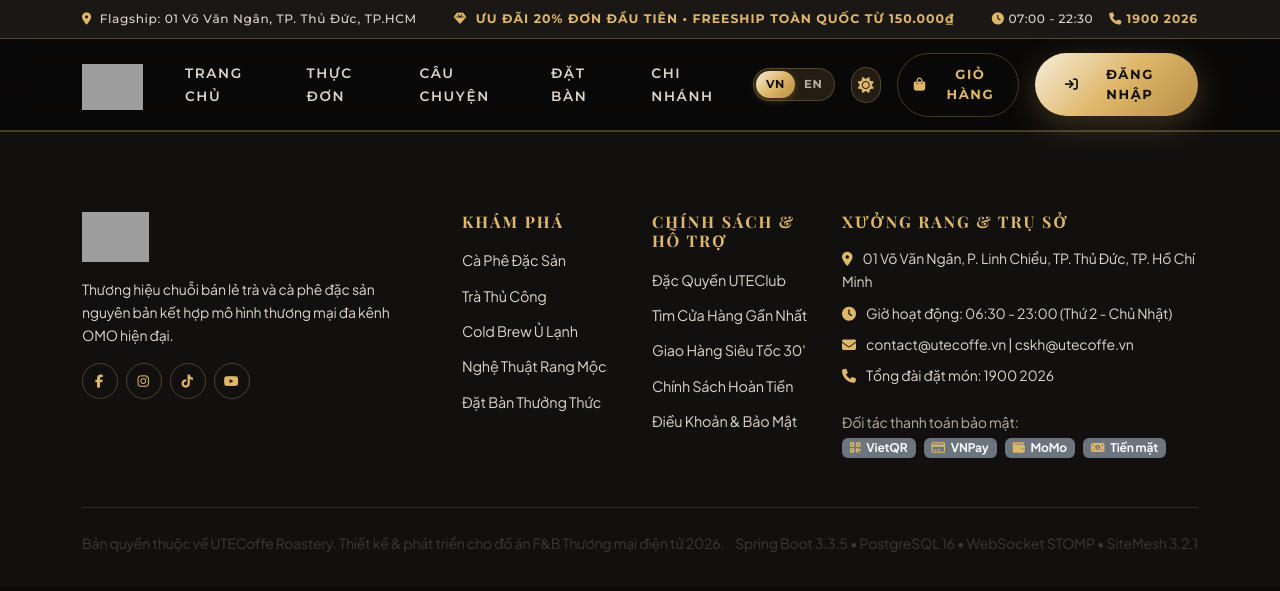
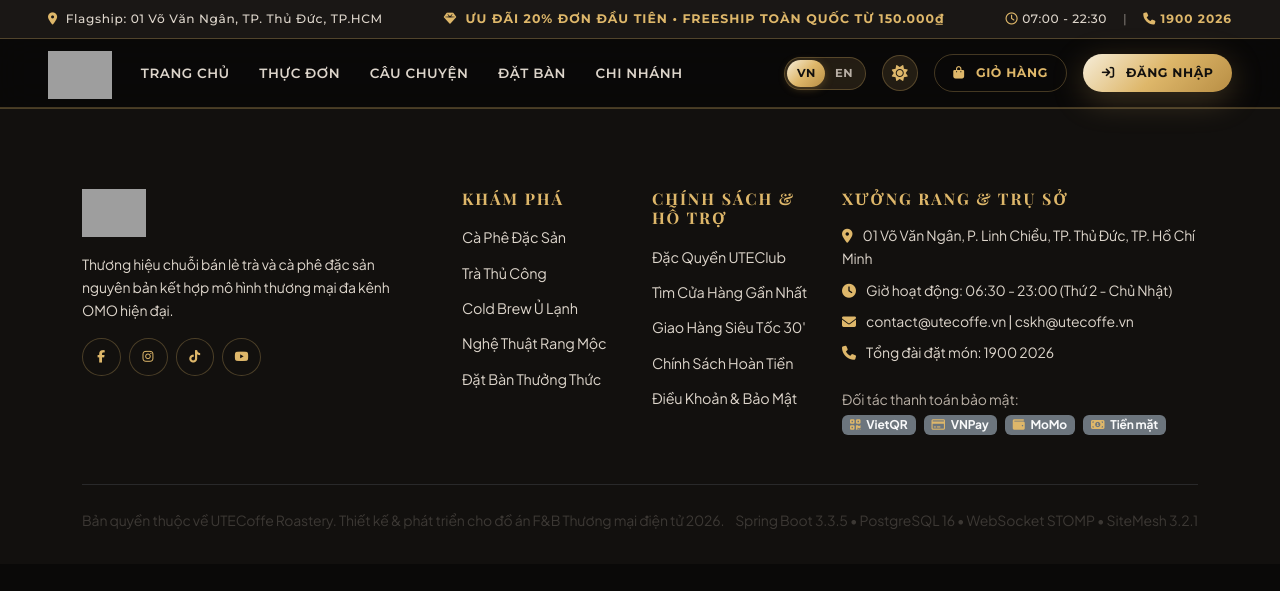
Before and after one commit to JiaysTM17/UTECoffe, a Java web app: template src/main/webapp/WEB-INF/decorators/default.jsp in a window 1280 px wide. Shown: the top 591 px of the page. Run offline with Tomcat 11, a stand-in JSP engine, Linux system fonts and the light colour scheme; the template is opened without the code that fills it, so the values that code supplies are empty; some libraries are stand-ins or nearby versions; some web fonts are replaced; grey boxes are pictures that could not be loaded.

Commit message:
fix(header): eliminate nav and button line wrapping with text-nowrap, crop logo viewBox for sharpness, and expand to container-fluid

```diff
--- a/src/main/webapp/WEB-INF/decorators/default.jsp
+++ b/src/main/webapp/WEB-INF/decorators/default.jsp
@@ -38,71 +38,72 @@
 
     <!-- Top Luxury Announcement Banner (High Contrast) -->
     <div class="top-announcement-bar">
-        <div class="container d-flex justify-content-between align-items-center flex-wrap gap-2">
-            <div class="d-none d-lg-flex align-items-center gap-2 top-bar-info">
+        <div class="container-fluid px-3 px-xl-5 d-flex justify-content-between align-items-center flex-nowrap" style="max-width: 1720px; margin: 0 auto;">
+            <div class="d-none d-lg-flex align-items-center gap-2 top-bar-info flex-shrink-0 text-nowrap">
                 <i class="fa-solid fa-location-dot text-gold"></i>
                 <span data-i18n="topbar.location">Flagship: 01 Võ Văn Ngân, TP. Thủ Đức, TP.HCM</span>
             </div>
-            <div class="mx-auto text-center top-bar-promo">
+            <div class="mx-auto text-center top-bar-promo text-nowrap px-2">
                 <i class="fa-solid fa-gem text-gold me-1"></i>
                 <span class="top-bar-promo-text" data-i18n="topbar.promo">ƯU ĐÃI 20% ĐƠN ĐẦU TIÊN • FREESHIP TOÀN QUỐC TỪ 150.000₫</span>
             </div>
-            <div class="d-none d-md-flex align-items-center gap-3 top-bar-right">
-                <span class="text-secondary"><i class="fa-solid fa-clock text-gold me-1"></i><span data-i18n="topbar.hours">07:00 - 22:30</span></span>
+            <div class="d-none d-md-flex align-items-center gap-3 top-bar-right flex-shrink-0 text-nowrap">
+                <span class="text-secondary"><i class="fa-regular fa-clock text-gold me-1"></i><span data-i18n="topbar.hours">07:00 - 22:30</span></span>
+                <span class="opacity-50">|</span>
                 <a href="tel:19002026" class="top-bar-hotline"><i class="fa-solid fa-phone text-gold me-1"></i>1900 2026</a>
             </div>
         </div>
     </div>
 
     <!-- Glassmorphism Sticky Navbar -->
-    <nav class="navbar navbar-expand-lg navbar-luxury sticky-top">
-        <div class="container">
+    <nav class="navbar navbar-expand-xl navbar-luxury sticky-top">
+        <div class="container-fluid px-3 px-xl-5 d-flex align-items-center justify-content-between flex-nowrap" style="max-width: 1720px; margin: 0 auto;">
             <!-- Brand Logo (Official Vector SVG Transparent) -->
-            <a class="navbar-brand py-0 me-3 me-xl-4" href="${pageContext.request.contextPath}/">
-                <img id="navbarLogo" src="${pageContext.request.contextPath}/assets/images/logo_dark.svg" alt="UTECOFFE Specialty Roastery" height="46" class="brand-logo-img d-inline-block align-text-top">
+            <a class="navbar-brand py-0 me-3 me-xxl-4 flex-shrink-0" href="${pageContext.request.contextPath}/">
+                <img id="navbarLogo" src="${pageContext.request.contextPath}/assets/images/logo_dark.svg" alt="UTECOFFE Specialty Roastery" height="48" class="brand-logo-img d-inline-block align-text-top">
             </a>
 
             <!-- Mobile Toggle -->
-            <button class="navbar-toggler border-gold text-gold" type="button" data-bs-toggle="collapse" data-bs-target="#navbarContent">
-                <i class="fa-solid fa-bars-staggered"></i>
+            <button class="navbar-toggler border-gold text-gold p-2" type="button" data-bs-toggle="collapse" data-bs-target="#navbarContent" aria-label="Toggle navigation">
+                <i class="fa-solid fa-bars-staggered fa-lg"></i>
             </button>
 
             <!-- Nav Items -->
             <div class="collapse navbar-collapse" id="navbarContent">
-                <ul class="navbar-nav me-auto mb-2 mb-lg-0">
+                <ul class="navbar-nav me-auto mb-2 mb-xl-0 flex-row flex-nowrap align-items-center gap-1 gap-xxl-2">
                     <li class="nav-item">
-                        <a class="nav-link nav-link-luxury" data-i18n="nav.home" href="${pageContext.request.contextPath}/">Trang Chủ</a>
+                        <a class="nav-link nav-link-luxury text-nowrap" data-i18n="nav.home" href="${pageContext.request.contextPath}/">Trang Chủ</a>
                     </li>
                     <li class="nav-item">
-                        <a class="nav-link nav-link-luxury" data-i18n="nav.menu" href="${pageContext.request.contextPath}/menu">Thực Đơn</a>
+                        <a class="nav-link nav-link-luxury text-nowrap" data-i18n="nav.menu" href="${pageContext.request.contextPath}/menu">Thực Đơn</a>
                     </li>
                     <li class="nav-item">
-                        <a class="nav-link nav-link-luxury" data-i18n="nav.story" href="${pageContext.request.contextPath}/story">Câu Chuyện</a>
+                        <a class="nav-link nav-link-luxury text-nowrap" data-i18n="nav.story" href="${pageContext.request.contextPath}/story">Câu Chuyện</a>
                     </li>
                     <li class="nav-item">
-                        <a class="nav-link nav-link-luxury" data-i18n="nav.reservation" href="${pageContext.request.contextPath}/reservation">Đặt Bàn</a>
+                        <a class="nav-link nav-link-luxury text-nowrap" data-i18n="nav.reservation" href="${pageContext.request.contextPath}/reservation">Đặt Bàn</a>
                     </li>
                     <li class="nav-item">
-                        <a class="nav-link nav-link-luxury" data-i18n="nav.stores" href="${pageContext.request.contextPath}/stores">Chi Nhánh</a>
+                        <a class="nav-link nav-link-luxury text-nowrap" data-i18n="nav.stores" href="${pageContext.request.contextPath}/stores">Chi Nhánh</a>
                     </li>
                 </ul>
 
                 <!-- Right Actions: Language + Theme Switcher + Cart + User -->
-                <div class="d-flex align-items-center gap-2 gap-lg-3">
+                <div class="d-flex align-items-center gap-2 gap-xl-3 flex-nowrap ms-auto header-actions-group">
                     <!-- Bilingual Language Toggle -->
-                    <div class="lang-switcher" role="group" aria-label="Bilingual selector">
+                    <div class="lang-switcher flex-shrink-0" role="group" aria-label="Bilingual selector">
                         <button type="button" class="btn-lang-toggle active" data-lang="vi" title="Tiếng Việt">VN</button>
                         <button type="button" class="btn-lang-toggle" data-lang="en" title="English">EN</button>
                     </div>
 
                     <!-- Theme Switcher (Dark / Light) -->
-                    <button id="themeToggleBtn" class="btn btn-theme-toggle" type="button" title="Chuyển đổi giao diện Sáng / Tối" aria-label="Toggle theme">
+                    <button id="themeToggleBtn" class="btn btn-theme-toggle flex-shrink-0" type="button" title="Chuyển đổi giao diện Sáng / Tối" aria-label="Toggle theme">
                         <i class="fa-solid fa-sun icon-sun text-gold"></i>
                         <i class="fa-solid fa-moon icon-moon text-gold"></i>
                     </button>
 
                     <!-- Cart Button -->
-                    <a href="${pageContext.request.contextPath}/cart" class="btn btn-outline-gold btn-sm px-3 position-relative">
+                    <a href="${pageContext.request.contextPath}/cart" class="btn btn-outline-gold btn-sm px-3 flex-shrink-0 text-nowrap position-relative">
                         <i class="fa-solid fa-bag-shopping me-1"></i> <span data-i18n="nav.cart">Giỏ Hàng</span>
                     </a>
 
@@ -133,7 +134,7 @@
                     </sec:authorize>
 
                     <sec:authorize access="!isAuthenticated()">
-                        <a href="${pageContext.request.contextPath}/auth/login" class="btn btn-gold btn-sm">
+                        <a href="${pageContext.request.contextPath}/auth/login" class="btn btn-gold btn-sm px-3 flex-shrink-0 text-nowrap">
                             <i class="fa-solid fa-arrow-right-to-bracket me-1"></i> <span data-i18n="nav.login">Đăng Nhập</span>
                         </a>
                     </sec:authorize>
--- a/src/main/webapp/assets/css/luxury.css
+++ b/src/main/webapp/assets/css/luxury.css
@@ -212,24 +212,48 @@ h1, h2, h3, h4, h5, h6, .font-serif {
     -webkit-backdrop-filter: blur(16px);
     border-bottom: 1px solid var(--border-gold);
     transition: var(--transition-smooth);
-    padding: 0.85rem 0;
+    padding: 0.5rem 0;
     z-index: 1040;
 }
 
 .navbar-luxury.scrolled {
     box-shadow: var(--shadow-md);
-    padding: 0.65rem 0;
+    padding: 0.35rem 0;
+}
+
+.navbar-luxury .container-fluid {
+    max-width: 1720px;
+}
+
+.brand-logo-img {
+    height: 48px;
+    width: auto;
+    max-width: 210px;
+    object-fit: contain;
+    transition: transform 0.25s ease;
+}
+
+.navbar-brand:hover .brand-logo-img {
+    transform: scale(1.02);
+}
+
+.navbar-nav {
+    flex-wrap: nowrap !important;
+    gap: 0.15rem;
 }
 
 .nav-link-luxury {
     font-family: var(--font-accent);
-    font-size: 0.85rem;
+    font-size: 0.84rem !important;
     font-weight: 600;
-    letter-spacing: 0.12em;
+    letter-spacing: 0.04em;
     text-transform: uppercase;
     color: var(--text-secondary);
-    padding: 0.5rem 1.1rem !important;
+    padding: 0.45rem 0.8rem !important;
     position: relative;
+    white-space: nowrap !important;
+    display: inline-flex !important;
+    align-items: center !important;
     transition: var(--transition-fast);
 }
 
@@ -246,7 +270,7 @@ h1, h2, h3, h4, h5, h6, .font-serif {
 .nav-link-luxury::after {
     content: '';
     position: absolute;
-    bottom: 0;
+    bottom: -2px;
     left: 50%;
     transform: translateX(-50%);
     width: 0;
@@ -258,7 +282,7 @@ h1, h2, h3, h4, h5, h6, .font-serif {
 
 .nav-link-luxury:hover::after,
 .nav-link-luxury.active::after {
-    width: 65% !important;
+    width: 70% !important;
 }
 
 /* ==========================================================================
@@ -664,3 +688,47 @@ h1, h2, h3, h4, h5, h6, .font-serif {
 ::-webkit-scrollbar-thumb:hover {
     background: var(--gold-400);
 }
+
+/* Explicit Navbar Button Sizing & Zero-Wrapping Guarantee */
+.btn-gold,
+.btn-outline-gold {
+    white-space: nowrap !important;
+}
+
+.btn-gold.btn-sm,
+.btn-outline-gold.btn-sm {
+    padding: 0.42rem 1.15rem !important;
+    font-size: 0.78rem !important;
+    letter-spacing: 0.05em !important;
+    white-space: nowrap !important;
+    height: 38px !important;
+    display: inline-flex !important;
+    align-items: center !important;
+    justify-content: center !important;
+    gap: 0.45rem !important;
+}
+
+@media (max-width: 1199.98px) {
+    .navbar-luxury .navbar-collapse {
+        background: var(--bg-card);
+        border: 1px solid var(--border-gold);
+        border-radius: var(--radius-md);
+        padding: 1.25rem 1.5rem;
+        margin-top: 0.75rem;
+        box-shadow: var(--shadow-lg);
+    }
+    .navbar-luxury .navbar-nav {
+        flex-direction: column !important;
+        align-items: flex-start !important;
+        gap: 0.4rem !important;
+        margin-bottom: 1.25rem !important;
+    }
+    .navbar-luxury .nav-link-luxury {
+        width: 100%;
+        padding: 0.6rem 0.5rem !important;
+        border-bottom: 1px solid var(--border-dark);
+    }
+    .navbar-luxury .nav-link-luxury::after {
+        display: none;
+    }
+}
```
Also changed, not shown: src/main/resources/static/css/luxury.css (+75 -7 lines), src/main/webapp/WEB-INF/views/layouts/default.jsp (+23 -22 lines), src/main/resources/static/images/logo_dark.svg, src/main/resources/static/images/logo_light.svg, src/main/webapp/assets/images/logo_dark.svg, src/main/webapp/assets/images/logo_light.svg.
